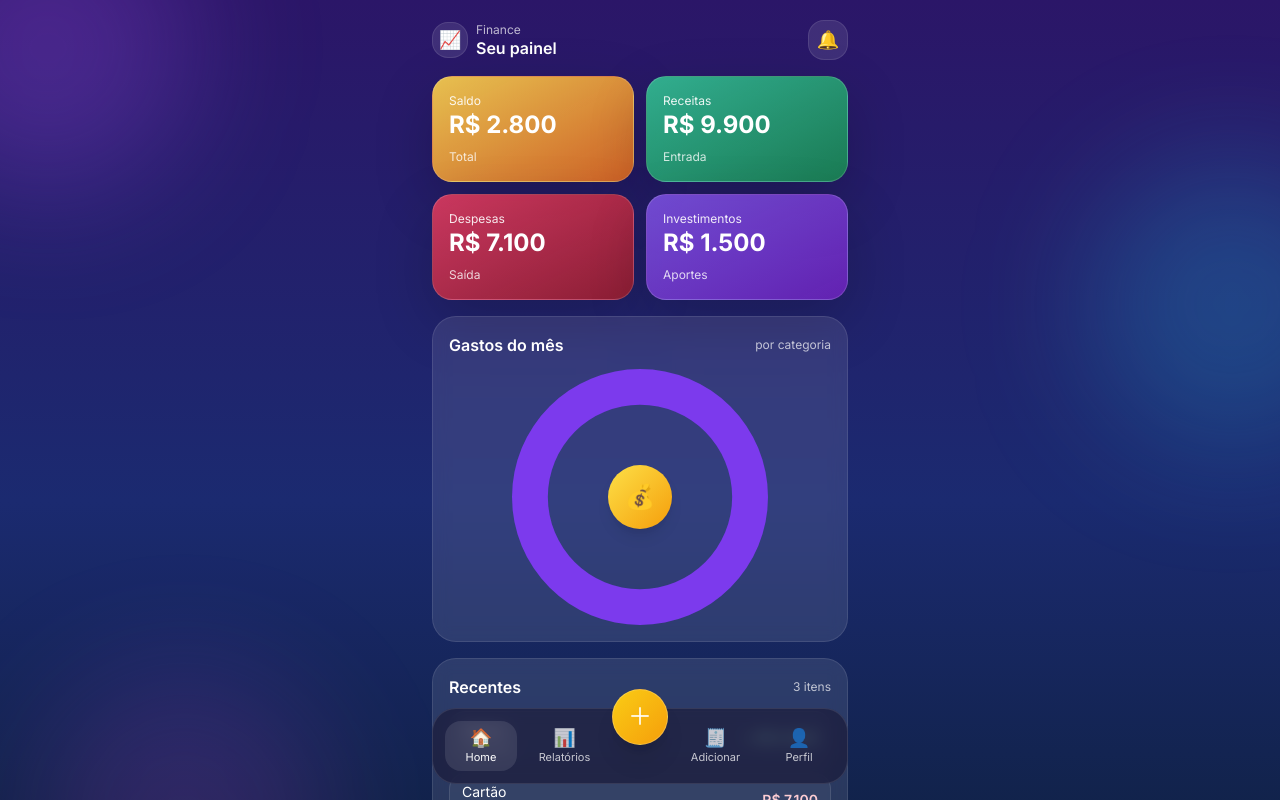
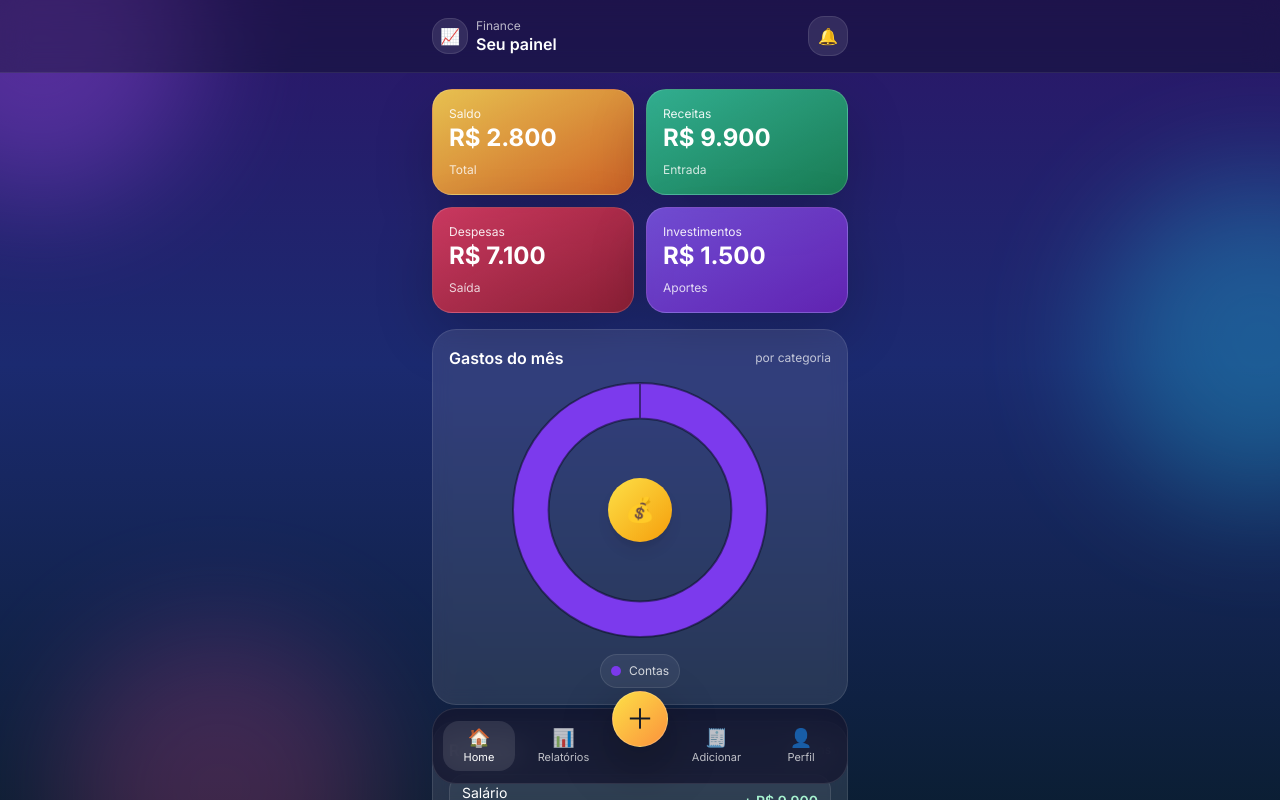
Before and after one commit to Mahaseias/finc, a Vue app: page / in a window 1280 px wide. Shown: the top 800 px of the page. Built offline with nearby package versions, Linux system fonts and the light colour scheme.

Commit message:
feat:atualizacao 1.4v

```diff
--- a/src/App.vue
+++ b/src/App.vue
@@ -16,49 +16,45 @@ const Current = computed(() => {
 </script>
 
 <template>
-  <div class="min-h-dvh text-white relative overflow-hidden">
-    <div class="absolute inset-0 bg-gradient-to-b from-[#2b1668] via-[#1b2a70] to-[#0b1e33]" />
-    <div class="absolute -top-24 -left-24 w-72 h-72 rounded-full bg-purple-500/25 blur-3xl" />
-    <div class="absolute top-40 -right-24 w-72 h-72 rounded-full bg-cyan-400/20 blur-3xl" />
-    <div class="absolute bottom-10 left-10 w-72 h-72 rounded-full bg-fuchsia-500/15 blur-3xl" />
+  <div class="app-shell">
+    <div class="bg-layer" />
+    <div class="blob blob-a" />
+    <div class="blob blob-b" />
+    <div class="blob blob-c" />
 
-    <div class="relative max-w-md mx-auto px-4 pt-5 pb-24">
-      <div class="flex items-center justify-between mb-4">
+    <header class="header">
+      <div class="max-w-md mx-auto px-4 py-4 flex items-center justify-between">
         <div class="flex items-center gap-2">
-          <span class="inline-flex items-center justify-center w-9 h-9 rounded-2xl bg-white/10 border border-white/10">
-            <span class="text-lg">📈</span>
-          </span>
+          <span class="logo">📈</span>
           <div>
             <div class="text-xs text-white/70 leading-4">Finance</div>
             <div class="text-base font-semibold leading-5">Seu painel</div>
           </div>
         </div>
-        <button class="w-10 h-10 rounded-2xl bg-white/10 border border-white/10 active:scale-95 transition">
-          <span class="text-lg">🔔</span>
-        </button>
+        <button class="iconbtn" aria-label="Notificações">🔔</button>
       </div>
+    </header>
 
-      <component :is="Current" />
-    </div>
+    <main class="content">
+      <div class="max-w-md mx-auto px-4 pt-4 pb-28">
+        <component :is="Current" />
+      </div>
+    </main>
 
-    <nav class="fixed bottom-0 left-0 right-0">
+    <nav class="bottomnav" aria-label="Menu">
       <div class="max-w-md mx-auto px-4 pb-4">
-        <div class="relative rounded-3xl bg-[#1b1b3a]/70 backdrop-blur border border-white/10 px-3 py-3">
+        <div class="navcard">
           <div class="flex items-center justify-between">
             <button class="navbtn" :class="tab === 'home' && 'active'" @click="tab = 'home'">
               <span>🏠</span><small>Home</small>
             </button>
+
             <button class="navbtn" :class="tab === 'reports' && 'active'" @click="tab = 'reports'">
               <span>📊</span><small>Relatórios</small>
             </button>
 
-            <button
-              class="absolute left-1/2 -translate-x-1/2 -top-5 w-14 h-14 rounded-full bg-gradient-to-br from-yellow-400 to-amber-500 border border-white/20 shadow-xl active:scale-95 transition grid place-items-center"
-              @click="tab = 'add'"
-              aria-label="Adicionar"
-              title="Adicionar"
-            >
-              <span class="text-2xl">＋</span>
+            <button class="fab" @click="tab = 'add'" aria-label="Adicionar" title="Adicionar">
+              ＋
             </button>
 
             <div class="w-14"></div>
@@ -66,6 +62,7 @@ const Current = computed(() => {
             <button class="navbtn" :class="tab === 'add' && 'active'" @click="tab = 'add'">
               <span>🧾</span><small>Adicionar</small>
             </button>
+
             <button class="navbtn" :class="tab === 'profile' && 'active'" @click="tab = 'profile'">
               <span>👤</span><small>Perfil</small>
             </button>
@@ -77,6 +74,90 @@ const Current = computed(() => {
 </template>
 
 <style scoped>
+.app-shell {
+  min-height: 100dvh;
+  position: relative;
+  overflow: hidden;
+  color: white;
+}
+.bg-layer {
+  position: absolute;
+  inset: 0;
+  background: linear-gradient(180deg, #2b1668 0%, #1b2a70 45%, #0b1e33 100%);
+}
+.blob {
+  position: absolute;
+  border-radius: 9999px;
+  filter: blur(60px);
+  opacity: 0.5;
+}
+.blob-a {
+  width: 320px;
+  height: 320px;
+  left: -120px;
+  top: -120px;
+  background: rgba(168, 85, 247, 0.7);
+}
+.blob-b {
+  width: 320px;
+  height: 320px;
+  right: -140px;
+  top: 180px;
+  background: rgba(34, 211, 238, 0.6);
+}
+.blob-c {
+  width: 320px;
+  height: 320px;
+  left: 60px;
+  bottom: -140px;
+  background: rgba(236, 72, 153, 0.45);
+}
+.header {
+  position: sticky;
+  top: 0;
+  z-index: 30;
+  background: rgba(7, 15, 25, 0.35);
+  backdrop-filter: blur(14px);
+  border-bottom: 1px solid rgba(255, 255, 255, 0.08);
+}
+.content {
+  position: relative;
+  z-index: 10;
+  height: calc(100dvh - 64px);
+  overflow-y: auto;
+  -webkit-overflow-scrolling: touch;
+}
+.logo {
+  display: grid;
+  place-items: center;
+  width: 36px;
+  height: 36px;
+  border-radius: 16px;
+  background: rgba(255, 255, 255, 0.1);
+  border: 1px solid rgba(255, 255, 255, 0.1);
+}
+.iconbtn {
+  width: 40px;
+  height: 40px;
+  border-radius: 16px;
+  background: rgba(255, 255, 255, 0.1);
+  border: 1px solid rgba(255, 255, 255, 0.1);
+}
+.bottomnav {
+  position: fixed;
+  left: 0;
+  right: 0;
+  bottom: 0;
+  z-index: 40;
+}
+.navcard {
+  position: relative;
+  border-radius: 24px;
+  background: rgba(20, 20, 45, 0.72);
+  backdrop-filter: blur(14px);
+  border: 1px solid rgba(255, 255, 255, 0.1);
+  padding: 12px 10px;
+}
 .navbtn {
   display: flex;
   flex-direction: column;
@@ -85,7 +166,7 @@ const Current = computed(() => {
   width: 72px;
   padding: 8px 6px;
   border-radius: 16px;
-  color: rgba(255, 255, 255, 0.75);
+  color: rgba(255, 255, 255, 0.72);
 }
 .navbtn.active {
   background: rgba(255, 255, 255, 0.1);
@@ -99,4 +180,20 @@ const Current = computed(() => {
   font-size: 18px;
   line-height: 18px;
 }
+.fab {
+  position: absolute;
+  left: 50%;
+  transform: translateX(-50%);
+  top: -18px;
+  width: 56px;
+  height: 56px;
+  border-radius: 9999px;
+  background: linear-gradient(135deg, #fde047, #fb923c);
+  border: 1px solid rgba(255, 255, 255, 0.2);
+  box-shadow: 0 18px 50px rgba(0, 0, 0, 0.35);
+  display: grid;
+  place-items: center;
+  font-size: 28px;
+  color: #111827;
+}
 </style>
--- a/src/pages/Dashboard.vue
+++ b/src/pages/Dashboard.vue
@@ -22,13 +22,38 @@ function computeCategories() {
 
 function renderChart() {
   const { labels, data } = computeCategories()
+  const palette = ['#7C3AED', '#F59E0B', '#EF4444', '#EC4899', '#10B981', '#3B82F6']
+
   if (chart) chart.destroy()
   chart = new Chart(canvasRef.value, {
     type: 'doughnut',
-    data: { labels, datasets: [{ data, borderWidth: 0, backgroundColor: ['#7c3aed', '#22c55e', '#f97316', '#ef4444', '#06b6d4', '#f59e0b'] }] },
+    data: {
+      labels,
+      datasets: [
+        {
+          data,
+          backgroundColor: labels.map((_, i) => palette[i % palette.length]),
+          borderWidth: 2,
+          borderColor: 'rgba(10,18,35,.55)',
+          hoverOffset: 6,
+        },
+      ],
+    },
     options: {
       cutout: '72%',
-      plugins: { legend: { display: false }, tooltip: { enabled: true } },
+      animation: { duration: 600 },
+      plugins: {
+        legend: { display: false },
+        tooltip: {
+          enabled: true,
+          callbacks: {
+            label: (ctx) => {
+              const v = Number(ctx.raw || 0)
+              return ` ${ctx.label}: R$ ${v.toLocaleString('pt-BR')}`
+            },
+          },
+        },
+      },
     },
   })
 }
@@ -77,6 +102,16 @@ watch(() => state.transactions.length, renderChart)
           </div>
         </div>
       </div>
+      <div class="mt-4 flex flex-wrap gap-2 justify-center">
+        <div
+          v-for="(lbl, i) in computeCategories().labels"
+          :key="lbl"
+          class="pill"
+        >
+          <span class="dot" :style="{ background: ['#7C3AED','#F59E0B','#EF4444','#EC4899','#10B981','#3B82F6'][i % 6] }"></span>
+          <span class="text-xs text-white/80">{{ lbl }}</span>
+        </div>
+      </div>
     </div>
 
     <div class="rounded-3xl bg-white/10 border border-white/10 backdrop-blur p-4">
@@ -110,4 +145,18 @@ watch(() => state.transactions.length, renderChart)
   border: 1px solid rgba(255, 255, 255, 0.15);
   box-shadow: 0 20px 60px rgba(0, 0, 0, 0.2);
 }
+.pill {
+  display: flex;
+  align-items: center;
+  gap: 8px;
+  padding: 8px 10px;
+  border-radius: 9999px;
+  background: rgba(255, 255, 255, 0.06);
+  border: 1px solid rgba(255, 255, 255, 0.1);
+}
+.dot {
+  width: 10px;
+  height: 10px;
+  border-radius: 9999px;
+}
 </style>
--- a/src/pages/Reports.vue
+++ b/src/pages/Reports.vue
@@ -1,8 +1,125 @@
+<script setup>
+import { computed, ref } from 'vue'
+import { state } from '../store/financeStore'
+
+const month = ref(new Date().toISOString().slice(0, 7)) // YYYY-MM
+
+const items = computed(() => {
+  const [y, m] = month.value.split('-').map(Number)
+  return state.transactions
+    .filter((t) => {
+      const d = new Date(t.date)
+      return d.getFullYear() === y && d.getMonth() + 1 === m
+    })
+    .map((t) => ({
+      ...t,
+      dateBR: new Date(t.date).toLocaleDateString('pt-BR'),
+      signed: t.type === 'expense' ? -t.amount : t.amount,
+    }))
+})
+
+const income = computed(() => items.value.filter((i) => i.type === 'income').reduce((a, b) => a + b.amount, 0))
+const expense = computed(() => items.value.filter((i) => i.type === 'expense').reduce((a, b) => a + b.amount, 0))
+const invest = computed(() => items.value.filter((i) => i.type === 'invest').reduce((a, b) => a + b.amount, 0))
+const balance = computed(() => income.value - expense.value)
+</script>
+
 <template>
-  <div class="rounded-3xl bg-white/10 border border-white/10 backdrop-blur p-4">
-    <div class="font-semibold mb-2">Relatórios</div>
-    <div class="text-sm text-white/70">
-      Em seguida podemos adicionar metas, gráficos por período e ranking por categoria.
+  <div class="space-y-4">
+    <div class="rounded-3xl bg-white/10 border border-white/10 backdrop-blur p-4">
+      <div class="flex items-center justify-between gap-2">
+        <div>
+          <div class="text-sm font-semibold">Relatórios</div>
+          <div class="text-xs text-white/60">Resumo por mês + tabela estilo planilha</div>
+        </div>
+        <input v-model="month" type="month" class="monthinp" />
+      </div>
+    </div>
+
+    <div class="grid grid-cols-2 gap-3">
+      <div class="sheetcard">
+        <div class="sheethead">Entradas</div>
+        <div class="sheetval text-emerald-200">R$ {{ income.toLocaleString('pt-BR') }}</div>
+      </div>
+      <div class="sheetcard">
+        <div class="sheethead">Saídas</div>
+        <div class="sheetval text-rose-200">R$ {{ expense.toLocaleString('pt-BR') }}</div>
+      </div>
+      <div class="sheetcard">
+        <div class="sheethead">Investimentos</div>
+        <div class="sheetval text-violet-200">R$ {{ invest.toLocaleString('pt-BR') }}</div>
+      </div>
+      <div class="sheetcard">
+        <div class="sheethead">Saldo</div>
+        <div class="sheetval">R$ {{ balance.toLocaleString('pt-BR') }}</div>
+      </div>
+    </div>
+
+    <div class="rounded-3xl bg-white/10 border border-white/10 backdrop-blur p-4">
+      <div class="flex items-center justify-between mb-3">
+        <div class="font-semibold">Gastos / Lançamentos</div>
+        <div class="text-xs text-white/60">{{ items.length }} itens</div>
+      </div>
+
+      <div class="overflow-x-auto">
+        <table class="w-full text-sm">
+          <thead class="text-white/70">
+            <tr class="border-b border-white/10">
+              <th class="py-2 text-left">Data</th>
+              <th class="py-2 text-left">Descrição</th>
+              <th class="py-2 text-left">Categoria</th>
+              <th class="py-2 text-right">Valor</th>
+            </tr>
+          </thead>
+          <tbody>
+            <tr v-for="t in items" :key="t.id" class="border-b border-white/5">
+              <td class="py-2 text-white/70">{{ t.dateBR }}</td>
+              <td class="py-2">{{ t.title }}</td>
+              <td class="py-2 text-white/70">{{ t.category }}</td>
+              <td
+                class="py-2 text-right font-semibold"
+                :class="t.type === 'expense' ? 'text-rose-200' : 'text-emerald-200'"
+              >
+                {{ t.type === 'expense' ? '-' : '+' }} R$ {{ t.amount.toLocaleString('pt-BR') }}
+              </td>
+            </tr>
+          </tbody>
+        </table>
+      </div>
+
+      <div class="mt-3 flex items-center justify-between text-sm">
+        <div class="text-white/70">Total</div>
+        <div class="font-semibold">R$ {{ (income - expense).toLocaleString('pt-BR') }}</div>
+      </div>
     </div>
   </div>
 </template>
+
+<style scoped>
+.monthinp {
+  padding: 10px 12px;
+  border-radius: 14px;
+  background: rgba(255, 255, 255, 0.06);
+  border: 1px solid rgba(255, 255, 255, 0.12);
+  color: rgba(255, 255, 255, 0.9);
+  outline: none;
+}
+.sheetcard {
+  border-radius: 18px;
+  background: rgba(255, 255, 255, 0.08);
+  border: 1px solid rgba(255, 255, 255, 0.1);
+  overflow: hidden;
+}
+.sheethead {
+  padding: 10px 12px;
+  font-size: 12px;
+  color: rgba(255, 255, 255, 0.8);
+  background: linear-gradient(90deg, rgba(245, 158, 11, 0.22), rgba(124, 58, 237, 0.18));
+  border-bottom: 1px solid rgba(255, 255, 255, 0.08);
+}
+.sheetval {
+  padding: 14px 12px;
+  font-size: 18px;
+  font-weight: 700;
+}
+</style>
```
Also changed, not shown: 5 other files (tests, documents, lock files or other folders).
